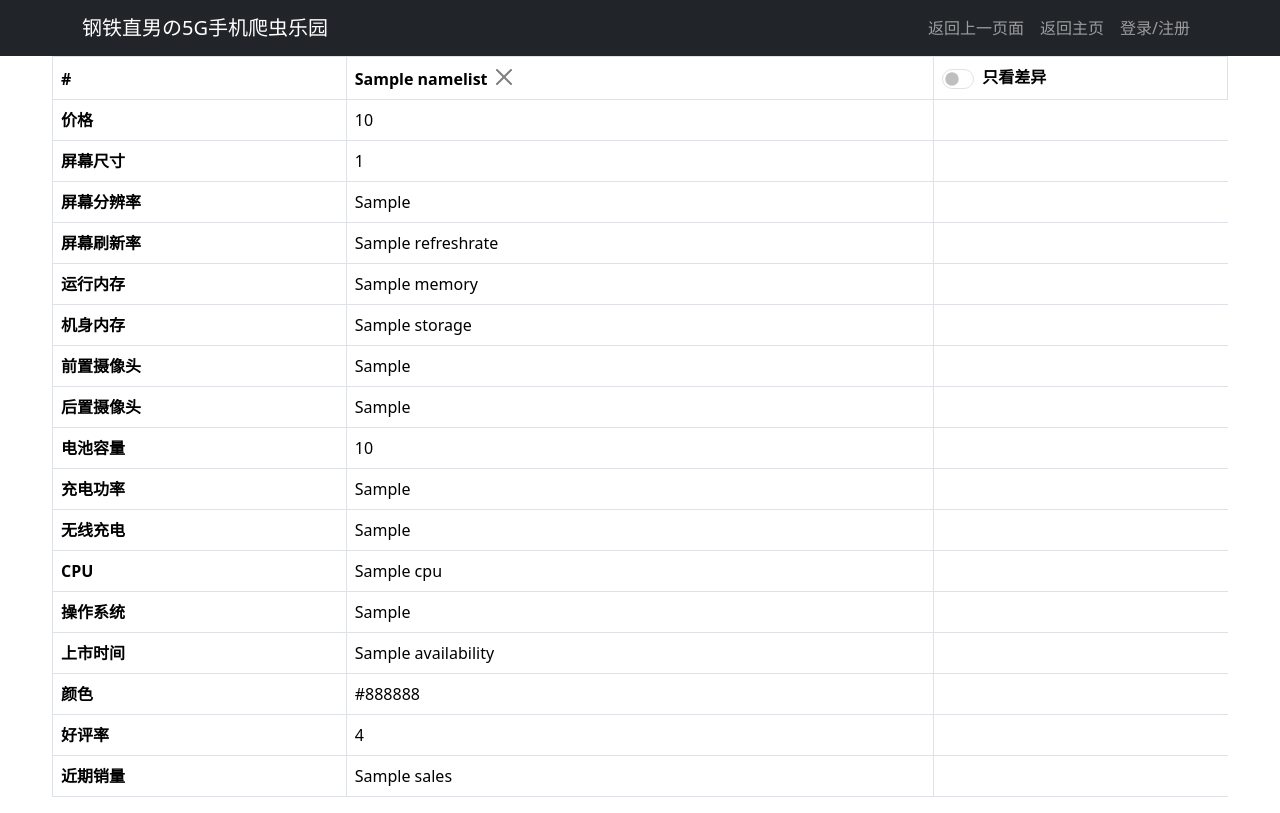
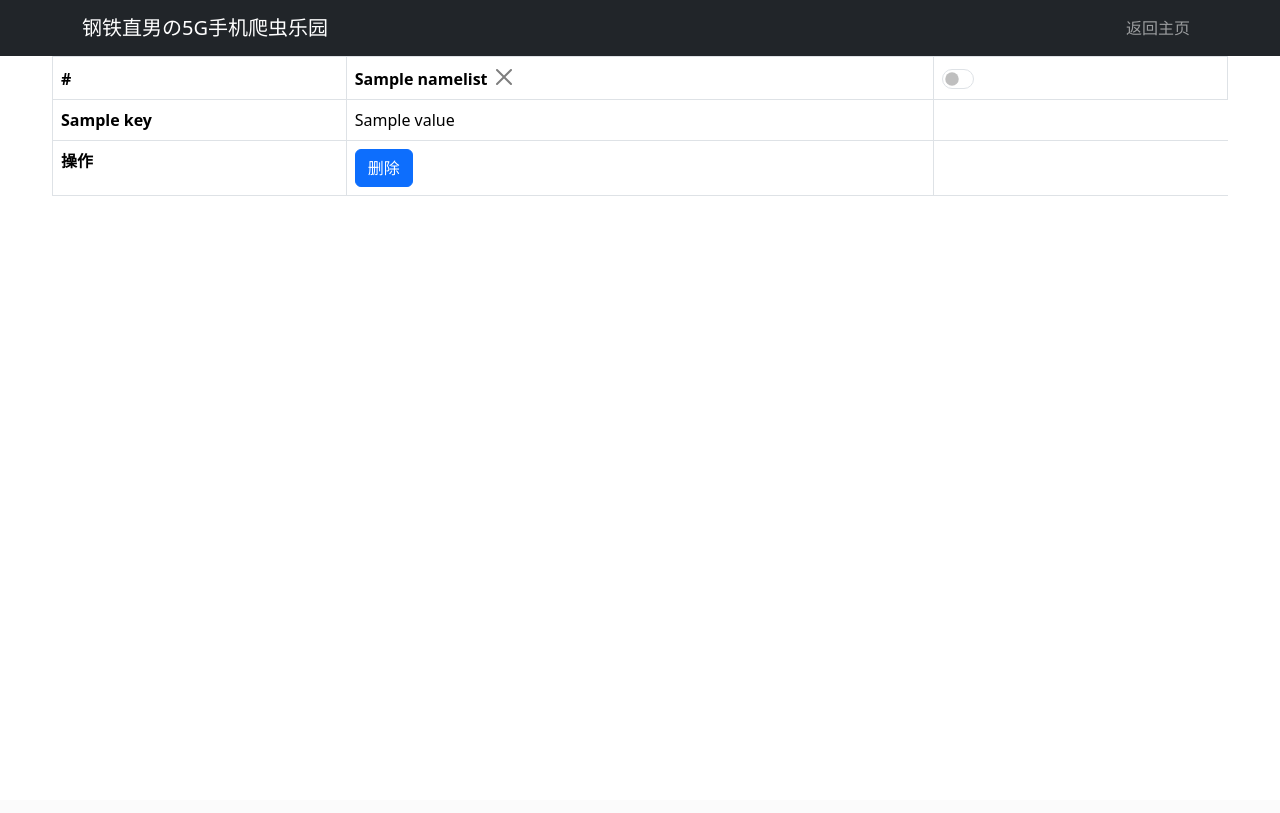
Before and after one commit to SCUTys/fuckyouSE, a Django app: template SE_project/template/compare.html in a window 1280 px wide. After the commit the page ends 196 px from the top, so only its background shows below. Run offline with Django 4.2, Linux system fonts and the light colour scheme; the template is opened without the code that fills it: most values are stand-ins (such as "Sample title", 1, 10 or a date in 2020); some libraries are stand-ins or nearby versions.

Commit message:
加入summary

```diff
--- a/SE_project/JRAS/process.py
+++ b/SE_project/JRAS/process.py
@@ -171,8 +171,8 @@ def chinese_word_segmentation_help(comments,flag=0):
         wordcloud.to_file(out_filename_n)
 
 def chinese_word_segmentation(comments):
-    comments_p,comments_n,_=sentiment_analysis(comments)
+    comments_p,comments_n,com_info=sentiment_analysis(comments)
 
     chinese_word_segmentation_help(comments_p, 0)
     chinese_word_segmentation_help(comments_n, 1)
-    return out_filename_p,out_filename_n
+    return out_filename_p,out_filename_n,com_info
--- a/SE_project/JRAS/spider.py
+++ b/SE_project/JRAS/spider.py
@@ -50,7 +50,7 @@ def spider_product(cookie, content, page_num=2):
         response = requests.get(url=new_url, headers=header)
 
         html_data = response.text
-        # print(html_data)
+        print(html_data)
         selector = parsel.Selector(html_data)
 
         goods.extend(selector.xpath('//div[@class="gl-i-wrap"]'))
--- a/SE_project/SE_project/urls.py
+++ b/SE_project/SE_project/urls.py
@@ -55,7 +55,8 @@ urlpatterns = [
     ##details_url
     path("generate_WC/", detail_views.generate_WC, name='generate_WC'),
     path("generate_summary/", detail_views.generate_summary, name='generate_summary'),
-
+    path("add_to_compare/", detail_views.add_to_compare, name='add_to_compare'),
+    path("delete_compare/", compare_views.delete_compare, name='delete_compare'),
     path('check_task/', searchresult_views.check_task,name="check_task"),
     path('mycrawler/', searchresult_views.mycrawler,name="mycrawler"),
 
--- a/SE_project/template/compare.html
+++ b/SE_project/template/compare.html
@@ -9,6 +9,7 @@
     <link href="https://cdn.jsdelivr.net/npm/bootstrap@5.3.0-alpha1/dist/css/bootstrap.min.css" rel="stylesheet"
         integrity="sha384-GLhlTQ8iRABdZLl6O3oVMWSktQOp6b7In1Zl3/Jr59b6EGGoI1aFkw7cmDA6j6gD" crossorigin="anonymous">
     <link rel="stylesheet"  type="text/css" href="/static/style copy.css">
+    <script type="text/javascript" src="/static/js/jquery-3.2.1.js"></script>
 </head>
 
 <body>
@@ -27,23 +28,23 @@
             <div class="collapse navbar-collapse" id="navmenu">
                 <ul class="navbar-nav ms-auto">
                     <!-- Navigation Items -->
+<!--                    <li class="nav-item">-->
+<!--                        <a class="nav-link" href="#">返回上一页面</a>-->
+<!--                    </li>-->
                     <li class="nav-item">
-                        <a class="nav-link" href="#">返回上一页面</a>
+                        <a class="nav-link" href="/test-mainwindow/">返回主页</a>
                     </li>
-                    <li class="nav-item">
-                        <a class="nav-link" href="#">返回主页</a>
-                    </li>
-                    <li class="nav-item">
-                        <a class="nav-link" href="#">登录/注册</a>
-                    </li>
+<!--                    <li class="nav-item">-->
+<!--                        <a class="nav-link" href="#">登录/注册</a>-->
+<!--                    </li>-->
 
                     <!-- Dropdown Menu for Small Screens -->
                     <!-- <li class="dropdown"> -->
-                        <ul class="dropdown-menu" aria-labelledby="dropdownMenuButton">
-                            <li><a class="dropdown-item" href="#">返回上一页面</a></li>
-                            <li><a class="dropdown-item" href="#">返回主页</a></li>
-                            <li><a class="dropdown-item" href="#">登录/注册</a></li>
-                        </ul>
+<!--                        <ul class="dropdown-menu" aria-labelledby="dropdownMenuButton">-->
+<!--                            <li><a class="dropdown-item" href="#">返回上一页面</a></li>-->
+<!--                            <li><a class="dropdown-item" href="#">返回主页</a></li>-->
+<!--                            <li><a class="dropdown-item" href="#">登录/注册</a></li>-->
+<!--                        </ul>-->
                     <!-- </li> -->
                 </ul>
             </div>
@@ -81,123 +82,163 @@
                     <th scope="col" class="col-lg-1">
                         <div class="form-check form-switch">
                             <input class="form-check-input" type="checkbox" id="flexSwitchCheckDefault">
-                            <label class="form-check-label" for="flexSwitchCheckDefault">只看差异</label>
+<!--                            <label class="form-check-label" for="flexSwitchCheckDefault">只看差异</label>-->
                           </div>
                     </th>
 
                 </tr>
             </thead>
             <tbody>
+            {% for info in infos %}
+                <tr class="table-selfdefined">
+                            {% for key,value in info.details.items %}
+                                {% if key != "" and value != "" %}
+                                    <tr class="table-selfdefined">
+                                        <th scope="row">{{key}}</th>
+                                        <td>{{value}}</td>
+                                    </tr>
 
-                <tr class="table-selfdefined">
-                    <th scope="row">价格</th>
-                    {% for price in prices %}
-                    <td>{{price}}</td>
-                    {% endfor %}
-                </tr>
-                <tr class="table-selfdefined">
-                    <th scope="row">屏幕尺寸</th>
-                    {% for screenSize in screenSizes %}
-                    <td>{{screenSize}}</td>
-                    {% endfor %}
-                </tr>
-                <tr class="table-selfdefined">
-                    <th scope="row">屏幕分辨率</th>
-                    {% for screenResolution in screenResolutions %}
-                    <td>{{screenResolution}}</td>
-                    {% endfor %}
-                </tr>
-                <tr class="table-selfdefined">
-                    <th scope="row">屏幕刷新率</th>
-                    {% for refreshrate in refreshrates %}
-                    <td>{{refreshrate}}</td>
-                    {% endfor %}
-                </tr>
-                <tr class="table-selfdefined">
-                    <th scope="row">运行内存</th>
-                    {% for memory in memorys %}
-                    <td>{{memory}}</td>
-                    {% endfor %}
-                </tr>
-                <tr class="table-selfdefined">
-                    <th scope="row">机身内存</th>
-                    {% for storage in storages %}
-                    <td>{{storage}}</td>
-                    {% endfor %}
-                </tr>
-                <tr class="table-selfdefined">
-                    <th scope="row">前置摄像头</th>
-                   {% for cameraFront in cameraFronts %}
-                    <td>{{cameraFront}}</td>
-                    {% endfor %}
-                </tr>
-                <tr class="table-selfdefined">
-                    <th scope="row">后置摄像头</th>
-                    {% for cameraBack in cameraBacks %}
-                    <td>{{cameraBack}}</td>
-                    {% endfor %}
-                </tr>
-                <tr class="table-selfdefined">
-                    <th scope="row">电池容量</th>
-                    {% for batteryCapacity in batteryCapacitys %}
-                    <td>{{batteryCapacity}}</td>
-                    {% endfor %}
-                </tr>
-                <tr class="table-selfdefined">
-                    <th scope="row">充电功率</th>
-                    {% for chargingPower in chargingPowers %}
-                    <td>{{chargingPower}}</td>
-                    {% endfor %}
-                </tr>
-                <tr class="table-selfdefined">
-                    <th scope="row">无线充电</th>
-                    {% for chargingPowerWireless in chargingPowerWirelesss %}
-                    <td>{{chargingPowerWireless}}</td>
-                    {% endfor %}
-                </tr>
+                                {% endif %}
+
+                            {% endfor %}
+                            <th scope="row">操作</th>
+                            <td id="button_td">
+                                <button type="button" class="btn btn-primary" id={{ info.phone_id }}>删除</button>
+                            </td>
+            {% endfor %}
+
 <!--                <tr class="table-selfdefined">-->
 <!--                    <th scope="row">价格</th>-->
-<!--                  {% for price in pricelist %}-->
+<!--                    {% for price in prices %}-->
 <!--                    <td>{{price}}</td>-->
 <!--                    {% endfor %}-->
 <!--                </tr>-->
-                <tr class="table-selfdefined">
-                    <th scope="row">CPU</th>
-                   {% for cpu in cpus %}
-                    <td>{{cpu}}</td>
-                    {% endfor %}
-                </tr>
-                <tr class="table-selfdefined">
-                    <th scope="row">操作系统</th>
-                    {% for operatingSys in operatingSyss %}
-                    <td>{{operatingSys}}</td>
-                    {% endfor %}
-                </tr>
-                <tr class="table-selfdefined">
-                    <th scope="row">上市时间</th>
-                   {% for availability in availabilitys %}
-                    <td>{{availability}}</td>
-                    {% endfor %}
-                </tr>
-                <tr class="table-selfdefined">
-                    <th scope="row">颜色</th>
-                    {% for color in colors %}
-                    <td>{{color}}</td>
-                    {% endfor %}
-                </tr>
-                <tr class="table-selfdefined">
-                    <th scope="row">好评率</th>
-                    {% for positiveRate in positiveRates %}
-                    <td>{{positiveRate}}</td>
-                    {% endfor %}
-                </tr>
-                <tr class="table-selfdefined">
-                    <th scope="row">近期销量</th>
-                    {% for sales in saless %}
-                    <td>{{sales}}</td>
-                    {% endfor %}
-                </tr>
+<!--                <tr class="table-selfdefined">-->
+<!--                    <th scope="row">屏幕尺寸</th>-->
+<!--                    {% for screenSize in screenSizes %}-->
+<!--                    <td>{{screenSize}}</td>-->
+<!--                    {% endfor %}-->
+<!--                </tr>-->
+<!--                <tr class="table-selfdefined">-->
+<!--                    <th scope="row">屏幕分辨率</th>-->
+<!--                    {% for screenResolution in screenResolutions %}-->
+<!--                    <td>{{screenResolution}}</td>-->
+<!--                    {% endfor %}-->
+<!--                </tr>-->
+<!--                <tr class="table-selfdefined">-->
+<!--                    <th scope="row">屏幕刷新率</th>-->
+<!--                    {% for refreshrate in refreshrates %}-->
+<!--                    <td>{{refreshrate}}</td>-->
+<!--                    {% endfor %}-->
+<!--                </tr>-->
+<!--                <tr class="table-selfdefined">-->
+<!--                    <th scope="row">运行内存</th>-->
+<!--                    {% for memory in memorys %}-->
+<!--                    <td>{{memory}}</td>-->
+<!--                    {% endfor %}-->
+<!--                </tr>-->
+<!--                <tr class="table-selfdefined">-->
+<!--                    <th scope="row">机身内存</th>-->
+<!--                    {% for storage in storages %}-->
+<!--                    <td>{{storage}}</td>-->
+<!--                    {% endfor %}-->
+<!--                </tr>-->
+<!--                <tr class="table-selfdefined">-->
+<!--                    <th scope="row">前置摄像头</th>-->
+<!--                   {% for cameraFront in cameraFronts %}-->
+<!--                    <td>{{cameraFront}}</td>-->
+<!--                    {% endfor %}-->
+<!--                </tr>-->
+<!--                <tr class="table-selfdefined">-->
+<!--                    <th scope="row">后置摄像头</th>-->
+<!--                    {% for cameraBack in cameraBacks %}-->
+<!--                    <td>{{cameraBack}}</td>-->
+<!--                    {% endfor %}-->
+<!--                </tr>-->
+<!--                <tr class="table-selfdefined">-->
+<!--                    <th scope="row">电池容量</th>-->
+<!--                    {% for batteryCapacity in batteryCapacitys %}-->
+<!--                    <td>{{batteryCapacity}}</td>-->
+<!--                    {% endfor %}-->
+<!--                </tr>-->
+<!--                <tr class="table-selfdefined">-->
+<!--                    <th scope="row">充电功率</th>-->
+<!--                    {% for chargingPower in chargingPowers %}-->
+<!--                    <td>{{chargingPower}}</td>-->
+<!--                    {% endfor %}-->
+<!--                </tr>-->
+<!--                <tr class="table-selfdefined">-->
+<!--                    <th scope="row">无线充电</th>-->
+<!--                    {% for chargingPowerWireless in chargingPowerWirelesss %}-->
+<!--                    <td>{{chargingPowerWireless}}</td>-->
+<!--                    {% endfor %}-->
+<!--                </tr>-->
+<!--&lt;!&ndash;                <tr class="table-selfdefined">&ndash;&gt;-->
+<!--&lt;!&ndash;                    <th scope="row">价格</th>&ndash;&gt;-->
+<!--&lt;!&ndash;                  {% for price in pricelist %}&ndash;&gt;-->
+<!--&lt;!&ndash;                    <td>{{price}}</td>&ndash;&gt;-->
+<!--&lt;!&ndash;                    {% endfor %}&ndash;&gt;-->
+<!--&lt;!&ndash;                </tr>&ndash;&gt;-->
+<!--                <tr class="table-selfdefined">-->
+<!--                    <th scope="row">CPU</th>-->
+<!--                   {% for cpu in cpus %}-->
+<!--                    <td>{{cpu}}</td>-->
+<!--                    {% endfor %}-->
+<!--                </tr>-->
+<!--                <tr class="table-selfdefined">-->
+<!--                    <th scope="row">操作系统</th>-->
+<!--                    {% for operatingSys in operatingSyss %}-->
+<!--                    <td>{{operatingSys}}</td>-->
+<!--                    {% endfor %}-->
+<!--                </tr>-->
+<!--                <tr class="table-selfdefined">-->
+<!--                    <th scope="row">上市时间</th>-->
+<!--                   {% for availability in availabilitys %}-->
+<!--                    <td>{{availability}}</td>-->
+<!--                    {% endfor %}-->
+<!--                </tr>-->
+<!--                <tr class="table-selfdefined">-->
+<!--                    <th scope="row">颜色</th>-->
+<!--                    {% for color in colors %}-->
+<!--                    <td>{{color}}</td>-->
+<!--                    {% endfor %}-->
+<!--                </tr>-->
+<!--                <tr class="table-selfdefined">-->
+<!--                    <th scope="row">好评率</th>-->
+<!--                    {% for positiveRate in positiveRates %}-->
+<!--                    <td>{{positiveRate}}</td>-->
+<!--                    {% endfor %}-->
+<!--                </tr>-->
+<!--                <tr class="table-selfdefined">-->
+<!--                    <th scope="row">近期销量</th>-->
+<!--                    {% for sales in saless %}-->
+<!--                    <td>{{sales}}</td>-->
+<!--                    {% endfor %}-->
+<!--                </tr>                   -->
             </tbody>
+            <script>
+                // 删除按钮
+                $('#button_td').on('click', 'button.btn', function () {
+                    // 获取被点击的按钮的id
+                    var id = $($(this)[0]).attr('id');
+
+                    // 发送post请求
+                    $.ajax({
+                        url: '/delete_compare/',
+                        type: 'POST',
+                        data: {
+                            'phone_id': id
+                        },
+                        success: function (data) {
+                            if(data.status == true)
+                            window.location.href = "/compare/";
+                            else
+                            window.alert("删除失败");
+                        }
+                    });
+                });
+
+            </script>
         </table>
     </div>
 
--- a/SE_project/template/searchresult.html
+++ b/SE_project/template/searchresult.html
@@ -95,7 +95,7 @@
                             $('#test-row').empty();
                             $('#test-row').append(
                                 '<div class="container mt-3">' +
-                                '<h2 class="text-center p-5">爬虫失败，请刷新页面重试</h2>' +
+                                '<h2 class="text-center p-5">爬虫失败，请检查cookie后刷新页面重试</h2>' +
                                 '</div>'
                             );
                         }
```
Also changed, not shown: SE_project/compare/views.py (+83 -39 lines), SE_project/detail/views.py (+20 -2 lines), SE_project/template/detail.html (+36 -11 lines), SE_project/template/test-mainwindow.html (+9 -9 lines), SE_project/template/waiting.html (+10 -22 lines), SE_project/JRAS/data/output_n.png, SE_project/JRAS/data/output_p.png, SE_project/jd_comments.sqlite3.
